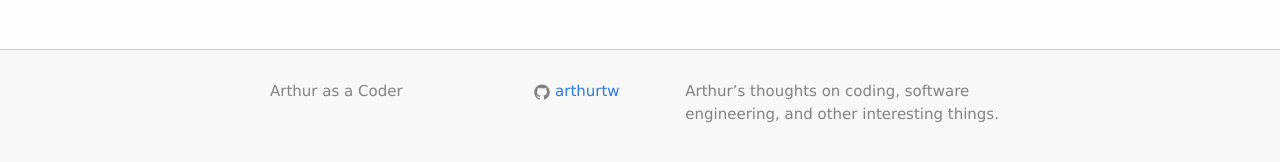
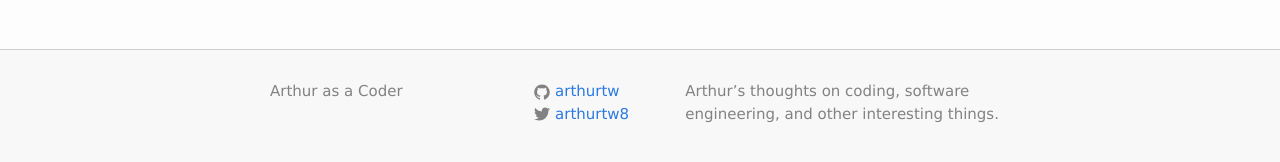
Before and after one commit to arthurtw/arthurtw.github.io, a Jekyll site: the page built from index.html, in a window 1280 px wide. Shown: the part 427-589 px from the top of the page. Built offline with Jekyll 4.4.1, drawn with Linux system fonts in a browser that asks for light colours.

Commit message:
Add Twitter account

```diff
--- a/_config.yml
+++ b/_config.yml
@@ -4,7 +4,7 @@ description: >
   Arthur’s thoughts on coding, software engineering, and other interesting things.
 baseurl: ""
 url: "http://arthurtw.github.io"
-# twitter_username:
+twitter_username: arthurtw8
 github_username: arthurtw
 
 # Build settings
```
